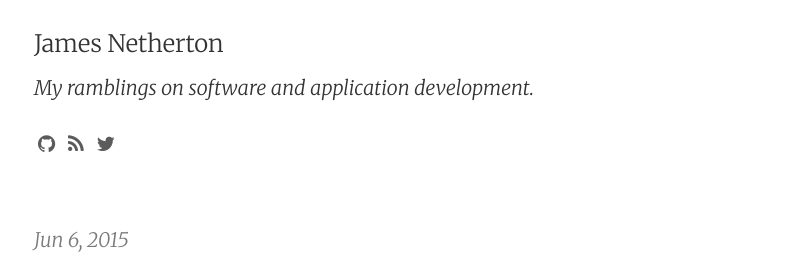
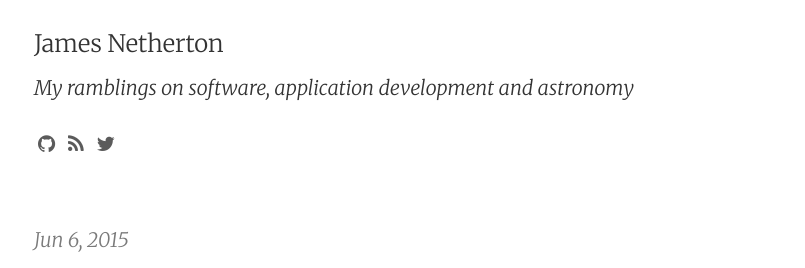
Before and after one commit to jamesnetherton/jamesnetherton.github.io, a Jekyll site: the page built from index.html, in a window 1280 px wide. Shown: the top 268 px of the page, without its empty margins (222-1027 px from the left). Built offline with Jekyll 4.4.1, drawn with Linux system fonts in a browser that asks for light colours; nearby versions of some CDN libraries; the list of posts is cut into pages by our own code.

Commit message:
Amend site tagline

```diff
--- a/_config.yml
+++ b/_config.yml
@@ -2,8 +2,7 @@
 title:       James Netherton
 email:
 author:      James Netherton
-description: "My ramblings on software and application development."
-baseurl:     ""
+description: "My ramblings on software, application development and astronomy"
 url:         "http://jamesnetherton.github.io"
 
 # Google analytics
```
